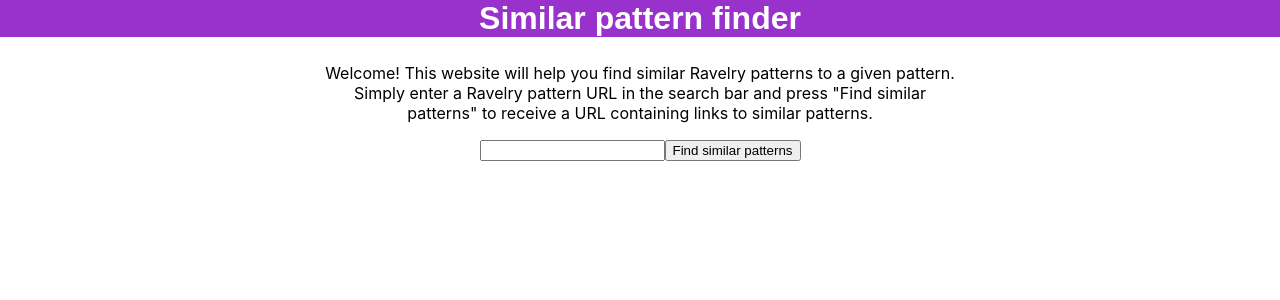
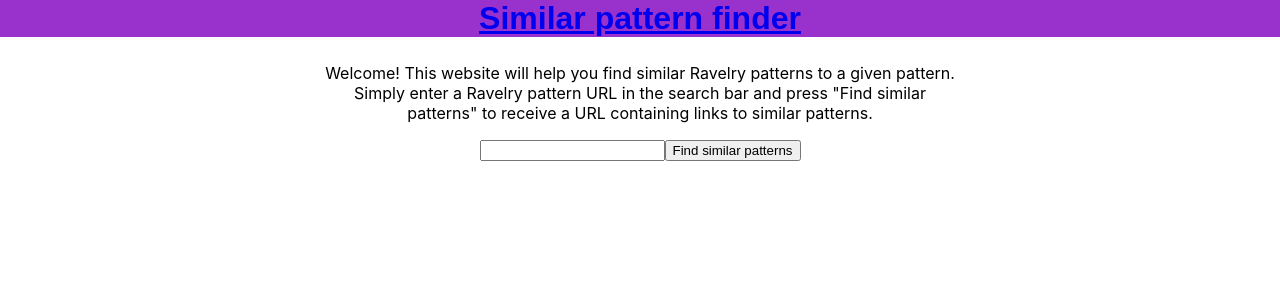
Before and after one commit to ananari/ravelry-rec-frontend, a React (Create React App) app: page / in a window 1280 px wide. Shown: the top 300 px of the page. Built offline with nearby package versions, Linux system fonts and the light colour scheme.

Commit message:
added loading message

```diff
--- a/src/Testform.css
+++ b/src/Testform.css
@@ -5,7 +5,7 @@
   align-items: center;
 }
 
-.infotext {
+.text {
   width: 50%;
   text-align: center;
 }
--- a/src/Testform.js
+++ b/src/Testform.js
@@ -25,6 +25,7 @@
   }
   handleSubmit = event => {
     event.preventDefault();
+    this.setState({error: "Loading..."})
     console.log(this.state.query)
     let formData = new FormData();
     formData.append("query", this.state.query)
@@ -38,7 +39,7 @@
   render(){
     return(
       <div className="searchbar">
-        <div className="infotext">
+        <div className="text">
           <p>Welcome! This website will help you find similar Ravelry patterns to a given pattern. Simply enter a Ravelry pattern
              URL in the search bar and press "Find similar patterns" to receive a URL containing links to similar patterns.</p>
         </div>
@@ -47,6 +48,8 @@
             <input type="textarea" name="query" value={this.state.query} onChange={event => this.handleChange(event)}/>
             <input type="submit" value="Find similar patterns"/>
           </form>
+        </div>
+        <div className="text">
           {this.state.result ? <a href={this.state.result} target="_blank" rel="noopener noreferrer">{this.state.result}</a> : null}
           {this.state.error ? <p>{this.state.error}</p> : null}
         </div>
--- a/src/Titlebar.js
+++ b/src/Titlebar.js
@@ -4,7 +4,7 @@
   render(){
     return(
       <div className="header">
-        <h1>Similar pattern finder</h1>
+        <a href="https://pure-peak-95236.herokuapp.com/"><h1>Similar pattern finder</h1></a>
       </div>
     )
   }
```
